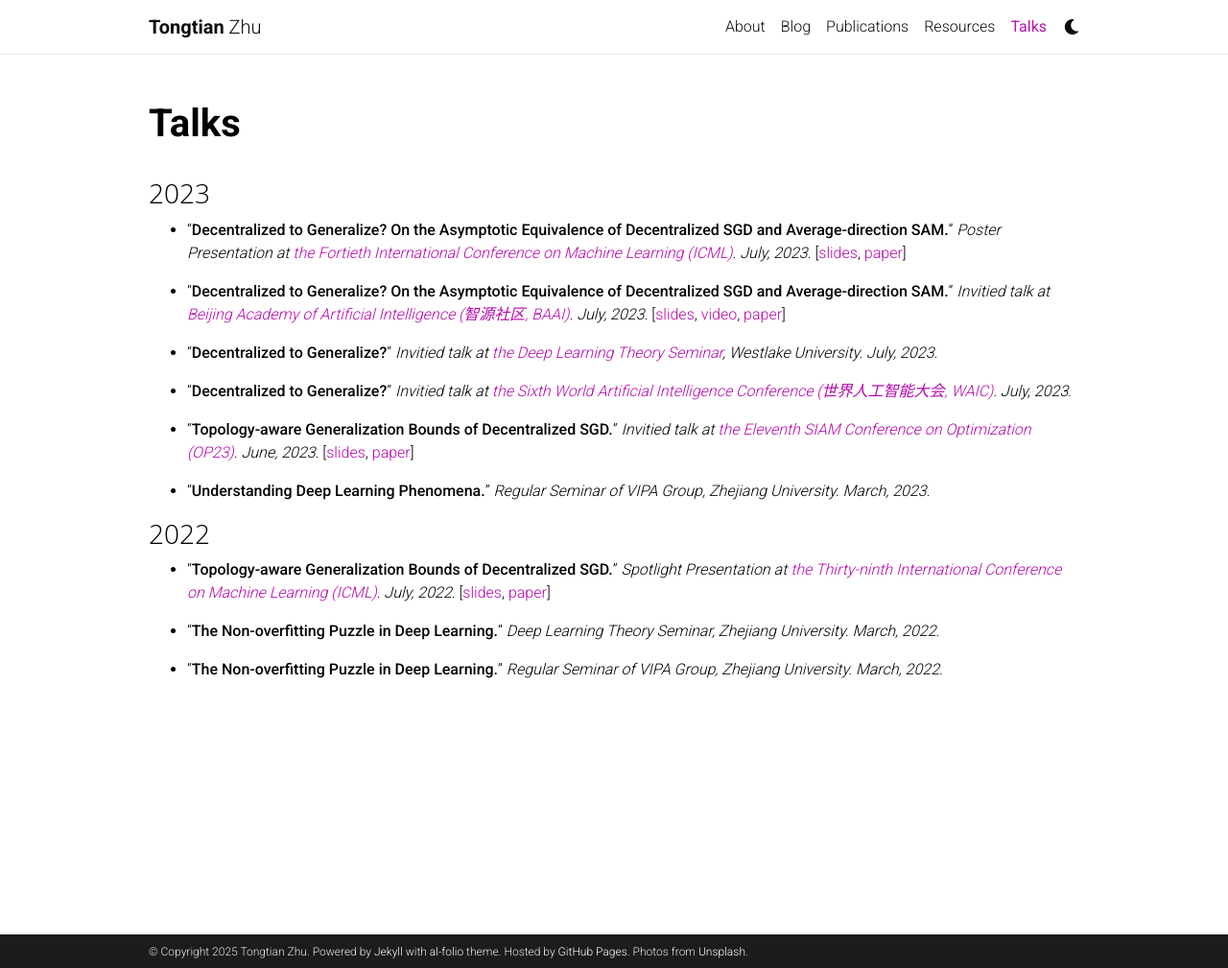
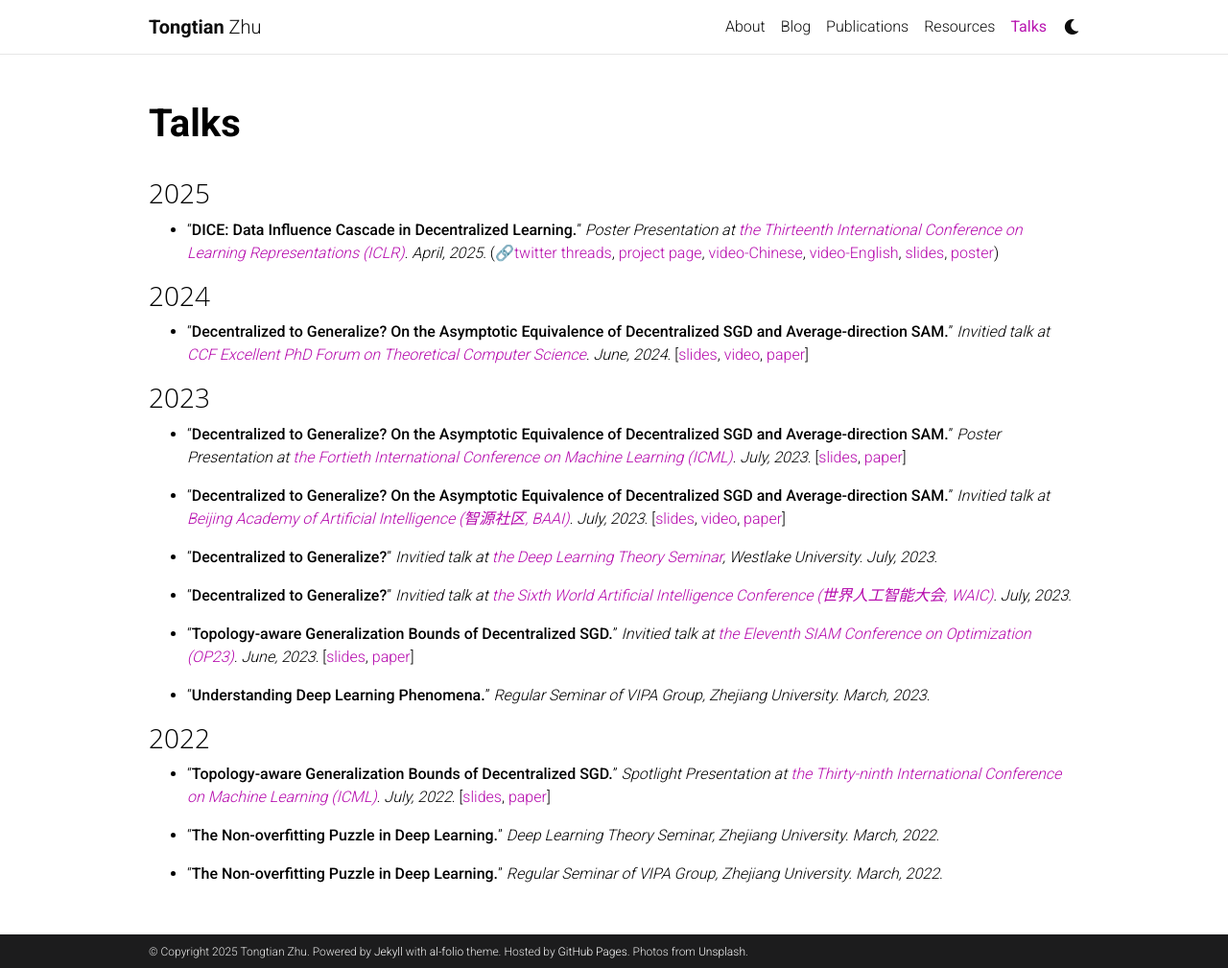
Before and after one commit to Raiden-Zhu/Raiden-Zhu.github.io, a Jekyll site: the page built from _pages/teaching.md, in a window 1280 px wide and 1009 px high. Shown: the whole window at 96% size. Built offline with Jekyll 4.4.1, drawn with Linux system fonts in a browser that asks for light colours; comment, search, counter and statistics services are not loaded; a style sheet for code colours, icons or effects is not loaded.

Commit message:
Update teaching.md

```diff
--- a/_pages/teaching.md
+++ b/_pages/teaching.md
@@ -6,6 +6,12 @@ description:
 nav: true
 nav_order: 5
 ---
+
+### <span style="font-family: 'Open Sans';">2025</span>
+- "**DICE: Data Influence Cascade in Decentralized Learning.**" _Poster Presentation at [the Thirteenth International Conference on Learning Representations (ICLR)](https://iclr.cc/virtual/2025/poster/31136). April, 2025_. (🔗[twitter threads](https://x.com/Raiden13238619/status/1882111164735512790), [project page](https://raiden-zhu.github.io/blog/2025/DICE/), [video-Chinese](https://www.bilibili.com/video/BV1vwQrY5Et7/?buvid=XUFF680FF7C1ABA2FFD32DD9B756BF18C040C&is_story_h5=false&mid=lVabSomKEmqYwodmqWa%2B0A%3D%3D&plat_id=240&share_from=ugc&share_medium=android&share_plat=android&share_source=WEIXIN&share_tag=s_i&spmid=dt.space-dt.0.0&timestamp=1742098984&unique_k=NGTUExG&up_id=503316308&vd_source=18cb2457b9e9e0bb4339e9c9817a6ec4), [video-English](url), [slides](https://iclr.cc/media/iclr-2025/Slides/31136.pdf), [poster](https://iclr.cc/media/PosterPDFs/ICLR%202025/31136.png?t=1745128944.6607664))
+
+### <span style="font-family: 'Open Sans';">2024</span>
+- "**Decentralized to Generalize? On the Asymptotic Equivalence of  Decentralized SGD and Average-direction SAM.**" _Invitied talk at [CCF Excellent PhD Forum on Theoretical Computer Science](https://mp.weixin.qq.com/s/HbHlolQy7xr2a-sIG4_jpQ). June, 2024_. [[slides](https://github.com/Raiden-Zhu/ICML-2023-DSGD-and-SAM/blob/main/Slides_ICML_2023_Decentralized_SGD_and_Average_direction_SAM_are_Asymptotically_Equivalent%20.pdf), [video](https://event.baai.ac.cn/activities/692), [paper](https://arxiv.org/abs/2306.02913)]
 
 ### <span style="font-family: 'Open Sans';">2023</span>
 - "**Decentralized to Generalize? On the Asymptotic Equivalence of  Decentralized SGD and Average-direction SAM.**" _Poster Presentation at [the Fortieth International Conference on Machine Learning (ICML)](https://icml.cc/virtual/2023/papers.html?filter=titles). July, 2023_. [[slides](https://github.com/Raiden-Zhu/ICML-2023-DSGD-and-SAM/blob/main/Slides_ICML_2023_Decentralized_SGD_and_Average_direction_SAM_are_Asymptotically_Equivalent%20.pdf), [paper](https://arxiv.org/abs/2306.02913)]
```
